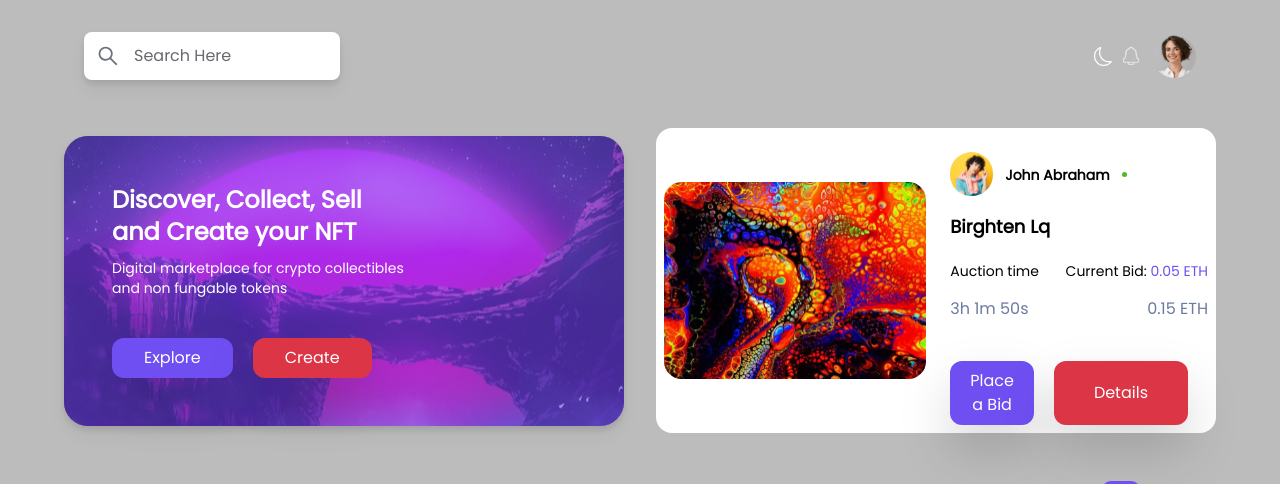
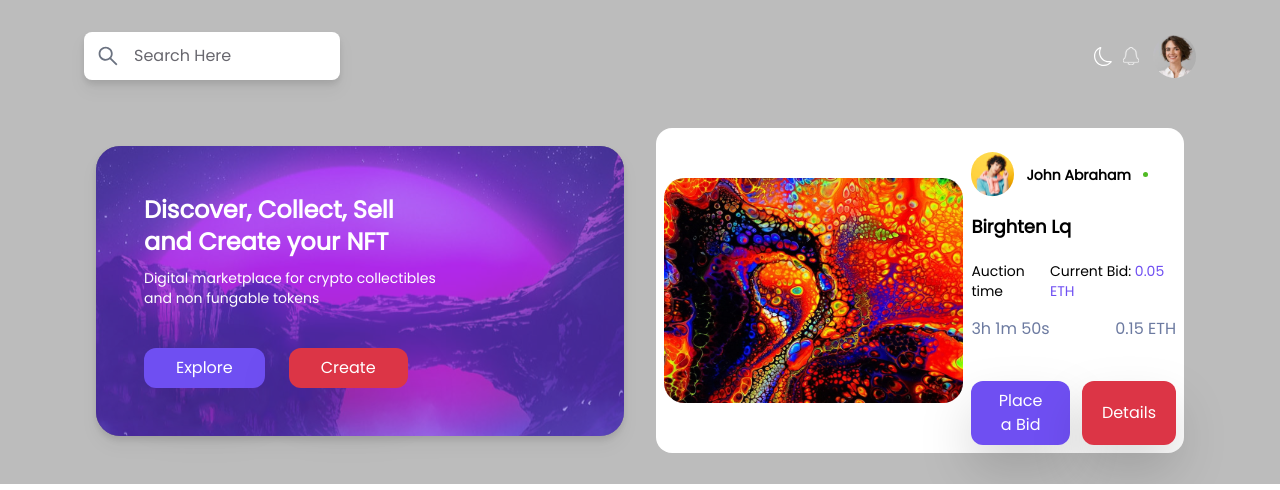
Before and after one commit to DevMathi/Nft-Dashboard, a React (Vite) app: page / in a window 1280 px wide. Shown: the top 490 px of the page. Built offline with nearby package versions, Linux system fonts and the light colour scheme; grey boxes are pictures that could not be loaded.

Commit message:
dark mode finished

```diff
--- a/index.html
+++ b/index.html
@@ -4,7 +4,7 @@
 		<meta charset="UTF-8" />
 		<link rel="icon" type="image/svg+xml" href="/vite.svg" />
 		<meta name="viewport" content="width=device-width, initial-scale=1.0" />
-		<title>Vite + React</title>
+		<title>NFT Dash</title>
 	</head>
 	<body class="bg-bg-white dark:bg-dark-blue ease-in duration-300">
 		<div id="root"></div>
--- a/src/Components/Buttons/Button.jsx
+++ b/src/Components/Buttons/Button.jsx
@@ -1,5 +1,5 @@
 export function Button({ text, color, py, px, anotherStyle }) {
-	const style = `drop-shadow-2xl mr-5 py-${py} px-${px} rounded-xl hover:brightness-50 ${color}  font-poppins text-white ${anotherStyle}`;
+	const style = `drop-shadow-2xl py-${py} px-${px} rounded-xl hover:brightness-50 ${color}  font-poppins text-white ${anotherStyle}`;
 
 	return (
 		<button type='button' className={style}>
--- a/src/Components/Header/Header.jsx
+++ b/src/Components/Header/Header.jsx
@@ -7,13 +7,16 @@ import bellIcon from '../../assets/header-imgs/bell.svg';
 import avatar from '../../assets/header-imgs/avatar.svg';
 
 export function Header() {
-	const [theme, setTheme] = useState('light');
+	const [theme, setTheme] = useState(
+		localStorage.getItem('theme') !== 'dark' ? 'light' : 'dark'
+	);
 	useEffect(() => {
 		if (theme === 'dark') {
 			document.documentElement.classList.add('dark');
 		} else {
 			document.documentElement.classList.remove('dark');
 		}
+		localStorage.setItem('theme', theme);
 	}, [theme]);
 	const handleThemeSwitch = () => {
 		setTheme(theme === 'dark' ? 'light' : 'dark');
--- a/src/Components/Main/Main.jsx
+++ b/src/Components/Main/Main.jsx
@@ -9,7 +9,7 @@ export function Main() {
 			<div className='ml:px-16'>
 				<Header />
 			</div>
-			<main className='px-5 mt-12 pb-14 ml:px-16 '>
+			<main className='px-5 mt-12 pb-14 ml:px-24 '>
 				<div className='sm:px-13 lg:grid lg:grid-cols-2 lg:gap-8 lg:items-center'>
 					<MainCard />
 					<TopNft />
--- a/src/Components/Main/MainCard.jsx
+++ b/src/Components/Main/MainCard.jsx
@@ -15,7 +15,7 @@ export function MainCard() {
 							<br />
 							and non fungable tokens
 						</h2>
-						<div className='mt-10 '>
+						<div className='mt-10 sm:flex sm:gap-6'>
 							<Button
 								text='Explore'
 								px='5 '
--- a/src/Components/Main/TopNft.jsx
+++ b/src/Components/Main/TopNft.jsx
@@ -5,7 +5,7 @@ import { Button } from '../Buttons/Button';
 
 export function TopNft() {
 	return (
-		<div className='bg-white ease-in duration-300 dark:bg-elements-bg rounded-2xl mt-5 p-5 pb-70 sm :flex gap-6 tb:py-10 sm:flex sm:gap-6 lg:py-2 lg:px-2 lg:mt-0'>
+		<div className='bg-white ease-in duration-300 dark:bg-elements-bg rounded-2xl mt-5 p-5 pb-70 sm :flex gap-6 tb:py-10 sm:flex sm:gap-6 lg:py-2 lg:px-2 lg:mt-0 lg:gap-2'>
 			<div className='tb:flex tb:justify-center'>
 				<img src={topNftImage} alt='topNftImage' className='min-w-full ' />
 			</div>
@@ -30,7 +30,7 @@ export function TopNft() {
 						<span className='text-blue-light'>0.15 ETH</span>
 					</div>
 				</div>
-				<div className='mt-10 flex justify-center'>
+				<div className='mt-10 flex justify-center gap-3'>
 					<Button
 						text='Place a Bid'
 						px='5'
@@ -43,7 +43,7 @@ export function TopNft() {
 						px='7'
 						py='2'
 						color='bg-red-button'
-						anotherStyle='tb:px-12 lg:px-10'
+						anotherStyle='tb:px-12 lg:px-5'
 					/>
 				</div>
 			</div>
--- a/src/routes/Bids/Bids.jsx
+++ b/src/routes/Bids/Bids.jsx
@@ -6,11 +6,11 @@ import { RoutesTitle } from '../RoutesTitle';
 export function Bids() {
 	return (
 		<>
-			<div className='ml:px-16'>
+			<div>
 				<Header />
 				<RoutesTitle title='Bids' route='Bids' welcomeMsg='Bids Page' />
 			</div>
-			<div className='px-5 ml:px-16 pb-20 dark:text-white'>
+			<div className='px-5 pb-20 dark:text-white '>
 				<div className='flex gap-5 flex-col'>
 					<CardBind amount='24k' category='Artworks' bg='bg-purple-button' />
 					<CardBind amount='24k' category='Auction' bg='bg-bids-green' />
--- a/src/routes/Collections/Collections.jsx
+++ b/src/routes/Collections/Collections.jsx
@@ -15,7 +15,7 @@ export function Collections() {
 					title='Collections'
 				/>
 			</div>
-			<div className='px-5 mt-12 ml:px-16 sm:px-20 sm:flex sm:justify-between sm:flex-wrap'>
+			<div className='px-5 mt-12 sm:px-20 sm:flex  sm:flex-wrap sm:pb-24 sm:gap-10 ml:px-24'>
 				{cardsRender.map((value) => (
 					<Card key={value} />
 				))}
--- a/src/routes/Settings/Settings.jsx
+++ b/src/routes/Settings/Settings.jsx
@@ -38,9 +38,10 @@ export function Settings() {
 		<>
 			<Header />
 			<RoutesTitle route='Settings' title='Setting' welcomeMsg='Setting Page' />
-			<div className='px-5 pb-20 dark:text-white'>
+			<div className='px-5 pb-20 dark:text-white '>
+				<div className='lg:grid lg:gap-11 lg:grid-cols-2 flex flex-col gap-5'>
+					<div className='  bg-white dark:bg-elements-bg rounded-2xl p-5 lg:flex lg:flex-col lg:justify-around'>
 						<h2 className='font-semibold text-lg mb-5'>User profile</h2>
-				<div className='  bg-white dark:bg-elements-bg rounded-2xl p-5'>
 						<div className='flex flex-col gap-3'>
 							<h3 className='font-semilbold'>Full Name</h3>
 							<input
@@ -73,6 +74,7 @@ export function Settings() {
 								<p className='text-xs'>Welcome Setting Page</p>
 							</div>
 						</div>
+						<div>
 							<button
 								type='button'
 								className='focus:outline-2 focus:outline-black py-2 px-5 rounded-xl bg-purple-button mt-5 hover:brightness-75 text-white'
@@ -81,9 +83,10 @@ export function Settings() {
 								Save
 							</button>
 						</div>
-				<h3 className='my-7 font-semibold'>Update Profile</h3>
-				<div className=' bg-white dark:bg-elements-bg rounded-2xl p-5'>
-					<div className='flex flex-col gap-3'>
+					</div>
+					<div className=' bg-white dark:bg-elements-bg rounded-2xl p-5 '>
+						<h3 className='my-7 font-semibold '>Update Profile</h3>
+						<div className='flex flex-col gap-3 '>
 							<h3 className='font-semilbold'>Email</h3>
 							<input
 								type='text'
@@ -106,6 +109,8 @@ export function Settings() {
 							Save
 						</button>
 					</div>
+				</div>
+
 				<h3 className='my-7 font-semibold'>Personal Information</h3>
 				<div className=' bg-white dark:bg-elements-bg rounded-2xl p-5'>
 					<div className='flex flex-col gap-3'>
```
Lines whose indentation alone changed are shown as unchanged.
